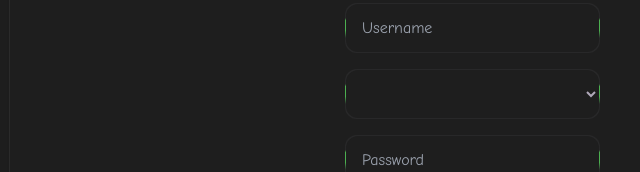
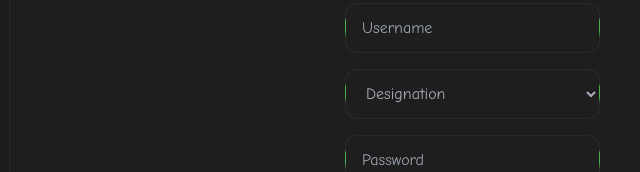
Before and after one commit to siddhu-kolipaka/Unihub_frontend, a React (Vite) app: page /signup in a window 1280 px wide. Shown: the part 236-408 px from the top of the page, without its empty margins (311-951 px from the left). Built offline with nearby package versions, Linux system fonts and the light colour scheme.

Commit message:
signup fix

```diff
--- a/src/pages/Signup/Signup.jsx
+++ b/src/pages/Signup/Signup.jsx
@@ -52,6 +52,10 @@ const Signup = () => {
 
   const handleUsernameChange = (e) => {
     setUsername(e.target.value);
+  };
+
+  const handleRoleChange = (e) => {
+    setRole(e.target.value);
   };
 
   const handlePasswordChange = (e) => {
@@ -138,12 +142,19 @@ const Signup = () => {
           <Input color1="#282829" color2="#4CAF50" className="rounded-xl p-px ">
             <select
               type="text"
-              placeholder="Role"
+              placeholder="role"
               value={role}
-              onChange={handleUsernameChange}
+              onChange={handleRoleChange}
               className="rounded-xl focus:outline-none h-12 text-txt px-4 bg-back w-full"
               autoComplete="off"
-            ></select>
+            >
+              <option value="" disabled>
+                Designation
+              </option>
+              <option value="Student">Student</option>
+              <option value="Coordinator">Event Coordinator</option>
+              <option value="Business">Business Individual</option>
+            </select>
           </Input>
           <Input color1="#282829" color2="#4CAF50" className="rounded-xl p-px">
             <input
```
